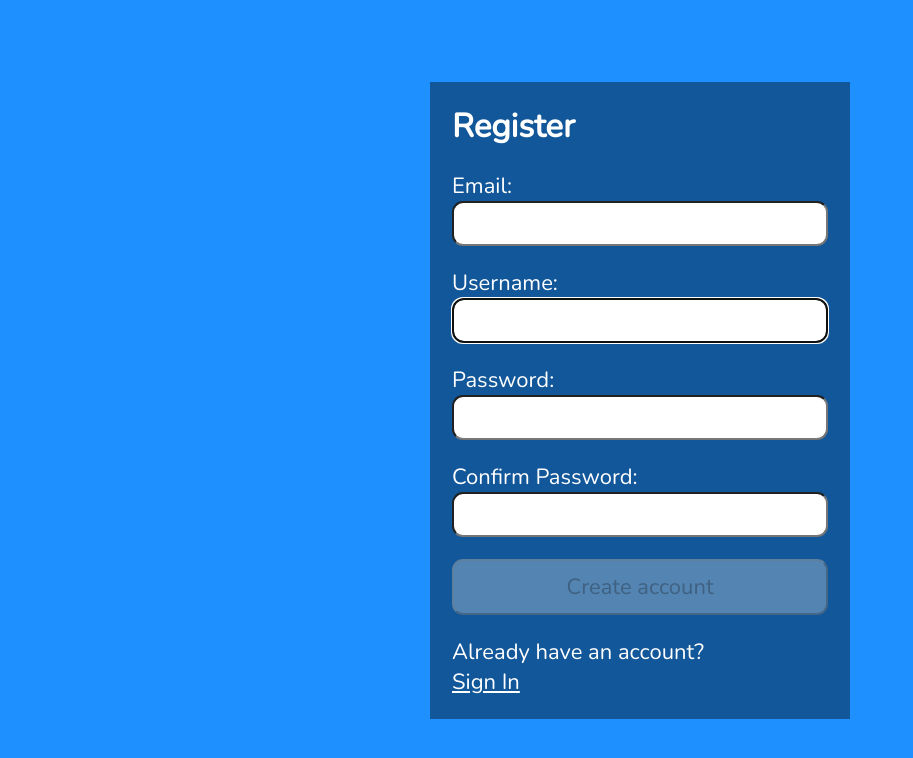
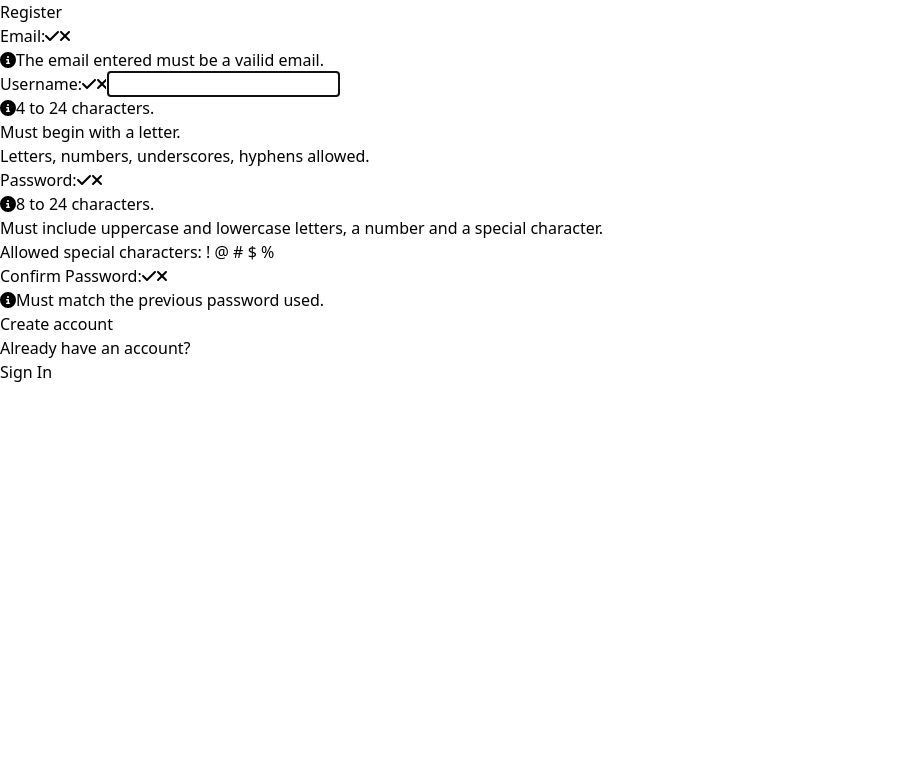
Before and after one commit to abewd/chatSrcCode, a React (Create React App) app: page /register in a window 1280 px wide. Shown: the top 758 px of the page, without its empty margins (0-913 px from the left). Built offline with nearby package versions, Linux system fonts and the light colour scheme.

Commit message:
added and initialised tailwind and removed current CSS styling

```diff
--- a/package.json
+++ b/package.json
@@ -44,5 +44,8 @@
       "last 1 firefox version",
       "last 1 safari version"
     ]
+  },
+  "devDependencies": {
+    "tailwindcss": "^3.3.1"
   }
 }
--- a/src/index.css
+++ b/src/index.css
@@ -1,140 +1,5 @@
-@import url('https://fonts.googleapis.com/css2?family=Nunito&display=swap');
+@tailwind base;
+@tailwind components;
+@tailwind utilities;
 
-* {
-    margin: 0;
-    padding: 0;
-    box-sizing: border-box;
-}
-
-html {
-    font-family: 'Nunito', sans-serif;
-    font-size: 22px;
-    color: #fff;
-}
-
-body {
-    min-height: 100vh;
-    background-color: dodgerblue;
-}
-
-.App {
-  display: flex;
-  flex-direction: column;
-  justify-content: center;
-  align-items: center;
-  min-height: 100vh;
-  padding: 1rem 0.5rem;
-}
-
-section {
-    width: 100%;
-    max-width: 420px;
-    min-height: 400px;
-    display: flex;
-    flex-direction: column;
-    justify-content: flex-start;
-    padding: 1rem;
-    background-color: rgba(0,0,0,0.4);
-}
-
-form {
-    display: flex;
-    flex-direction: column;
-    justify-content: space-evenly;
-    flex-grow: 1;
-    padding-bottom: 1rem;
-}
-
-a, a:visited {
-    color: #fff;
-}
-
-input[type="email"],
-input[type="text"],
-input[type="password"],
-button,
-textarea {
-  font-family: 'Nunito', sans-serif;
-  font-size: 22px;
-  padding: 0.25rem;
-  border-radius: 0.5rem;
-}
-
-label,
-button {
-  margin-top: 1rem;
-}
-
-button {
-  padding: 0.5rem;
-}
-
-.instructions {
-    font-size: 0.75rem;
-    border-radius: 0.5rem;
-    background: #000;
-    color: #fff;
-    padding: 0.25rem;
-    position: relative;
-    bottom: -10px;
-}
-
-.instructions > svg {
-    margin-right: 0.25rem;
-}
-
-.offscreen {
-    position: absolute;
-    left: -9999px;
-}
-
-.hide {
-    display: none;
-}
-
-.valid {
-    color: limegreen;
-    margin-left: 0.25rem;
-}
-
-.invalid {
-    color: red;
-    margin-left: 0.25rem;
-}
-
-.errmsg {
-    background-color: lightpink;
-    color: firebrick;
-    font-weight: bold;
-    padding: 0.5rem;
-    margin-bottom: 0.5rem;
-}
-
-.line {
-    display: inline-block;
-}
-
-.landing-page {
-    display: flex;
-    flex-direction: column;
-    align-items: center;
-    justify-content: center;
-    height: 100vh;
-    background-color: dodgerblue;
-  }
-
-  .landing-page p {
-    font-size: 24px;
-    margin: 0 0 1rem 0;
-  }
-
-  .landing-page .line {
-    border-bottom: 2px solid #333;
-    padding: 0 0.5rem;
-  }
-
-  .landing-page a {
-    color: #333;
-    text-decoration: none;
-    font-weight: bold;
-  }
+@import url("https://fonts.googleapis.com/css2?family=Nunito&display=swap");
--- /dev/null
+++ b/tailwind.config.js
@@ -0,0 +1,8 @@
+/** @type {import('tailwindcss').Config} */
+module.exports = {
+  content: ["./src/**/*.{html,js}"],
+  theme: {
+    extend: {},
+  },
+  plugins: [],
+};
```
Also changed, not shown: 1 other file (tests, documents, lock files or other folders).
